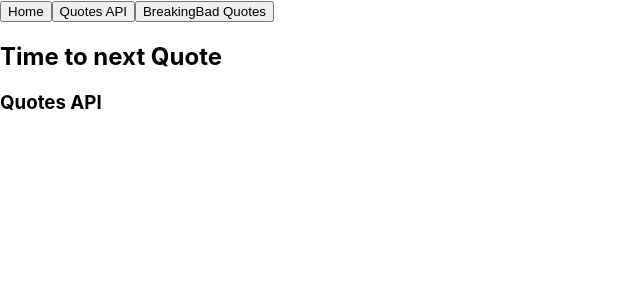
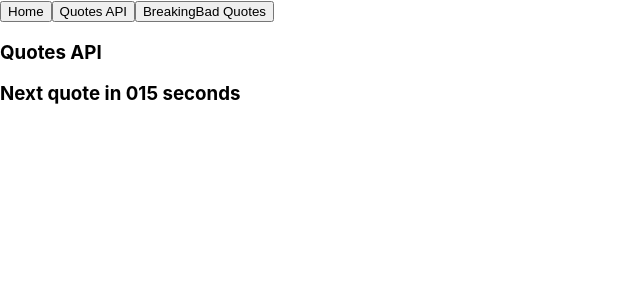
Before and after one commit to PabloMClementeP/Quotes-React, a React (Create React App) app: page /quotes in a window 1280 px wide. Shown: the top 300 px of the page, without its empty margins (0-640 px from the left). Built offline with nearby package versions, Linux system fonts and the light colour scheme; the HTML template or start-up script is replaced by a standard one.

Commit message:
timer component

```diff
--- a/src/App.js
+++ b/src/App.js
@@ -8,13 +8,11 @@
 import Home from './components/Home';
 import Nav from './components/Nav';
 import Quotes from './components/Quotes';
-import Timer from './components/Timer';
 
 function App() {
   return (
     <Router>
       <Nav />
-      <Timer />
       <Switch>
         <Route exact path="/" component={Home} />
         <Route path="/quotes" component={Quotes} />
--- a/src/components/Breaking.jsx
+++ b/src/components/Breaking.jsx
@@ -1,9 +1,16 @@
 import React from 'react'
+import Timer from './Timer'
 
 const Breaking = () => {
+
+    const getQuote = ()=>{
+        console.log("obteniendo la cita de Braking Bad")
+    }
+
     return (
         <div>
             <h3>Breaking Bad Quote</h3>
+            <Timer getQuote={getQuote}/>
         </div>
     )
 }
--- a/src/components/Home.jsx
+++ b/src/components/Home.jsx
@@ -3,7 +3,7 @@
 const Home = () => {
     return (
         <div>
-            <h2>Select a quote do you want to see</h2>
+            <h2>Select the quote you want to see</h2>
         </div>
     )
 }
--- a/src/components/Quotes.jsx
+++ b/src/components/Quotes.jsx
@@ -1,9 +1,18 @@
-import React from 'react'
+import React, { useState } from 'react'
+import Timer from './Timer'
 
 const Quotes = () => {
+
+    // const [getingQuote, setGetingQuote] = useState(false);
+
+    const getQuote = ()=>{
+        console.log("obteniendo la cita de Quotes API")
+    }
+
     return (
         <div>
             <h3>Quotes API</h3>
+            <Timer getQuote={getQuote}/>
         </div>
     )
 }
--- a/src/components/Timer.jsx
+++ b/src/components/Timer.jsx
@@ -1,9 +1,33 @@
-import React from 'react'
+import React, { useEffect, useState } from 'react'
 
-const Timer = () => {
+let secondsTxt;
+
+const Timer = ({ getQuote }) => {
+
+    const [seconds, setSeconds] = useState(20);
+    secondsTxt = seconds;
+
+    useEffect(()=>{
+
+        let temporizador = setInterval(()=>{
+            setSeconds(seconds-1);
+        }, 1000);
+
+        if(seconds <= 0){
+            setSeconds(20);
+            secondsTxt = seconds;
+            getQuote();
+        }
+
+        return()=>{
+            clearInterval(temporizador);
+        }
+    },[seconds]);
+
+
     return (
         <div>
-            <h2>Time to next Quote</h2>
+            <h3>Next quote in <span> {("00" + secondsTxt).slice(-3)} </span> seconds</h3>
         </div>
     )
 }
```
